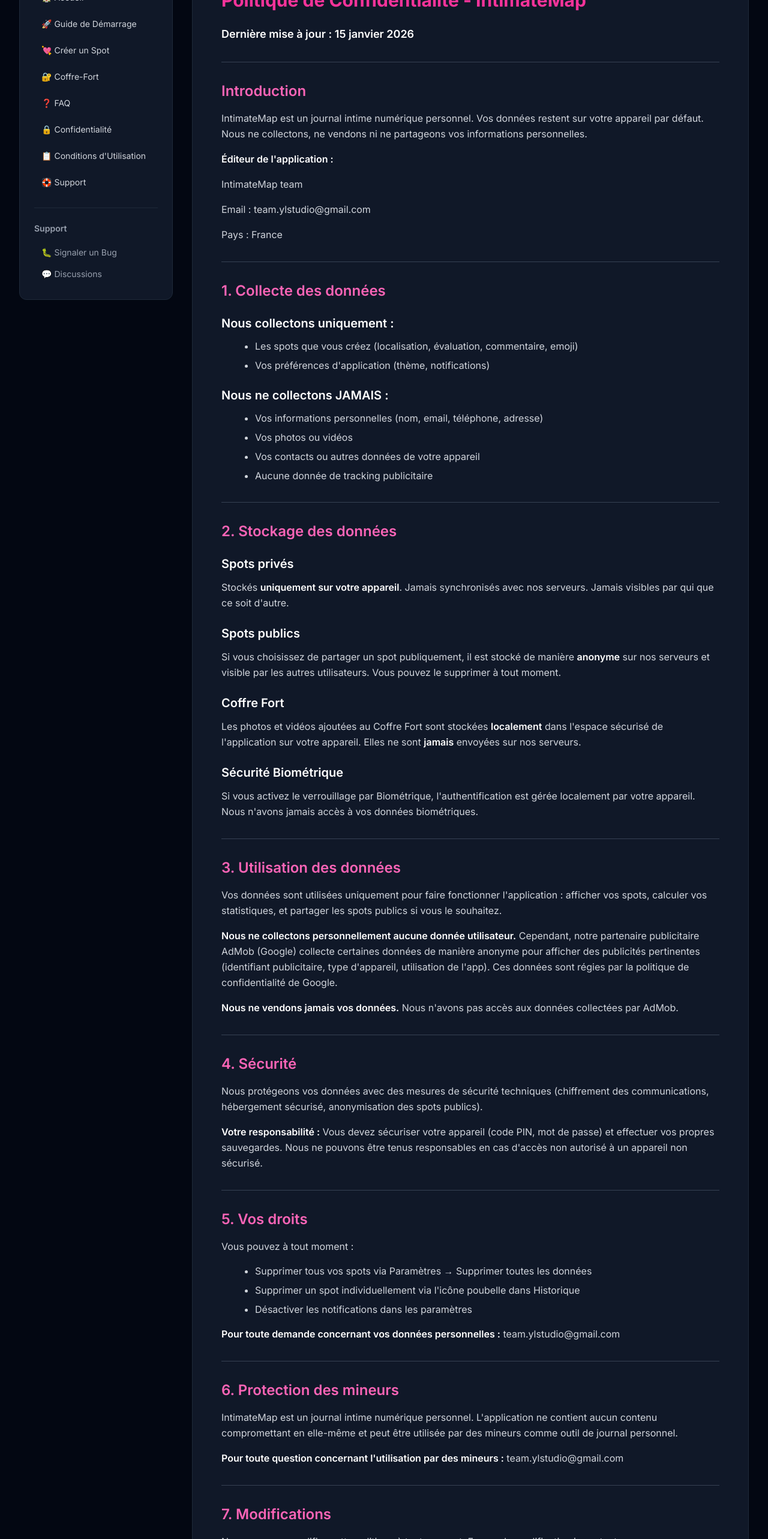
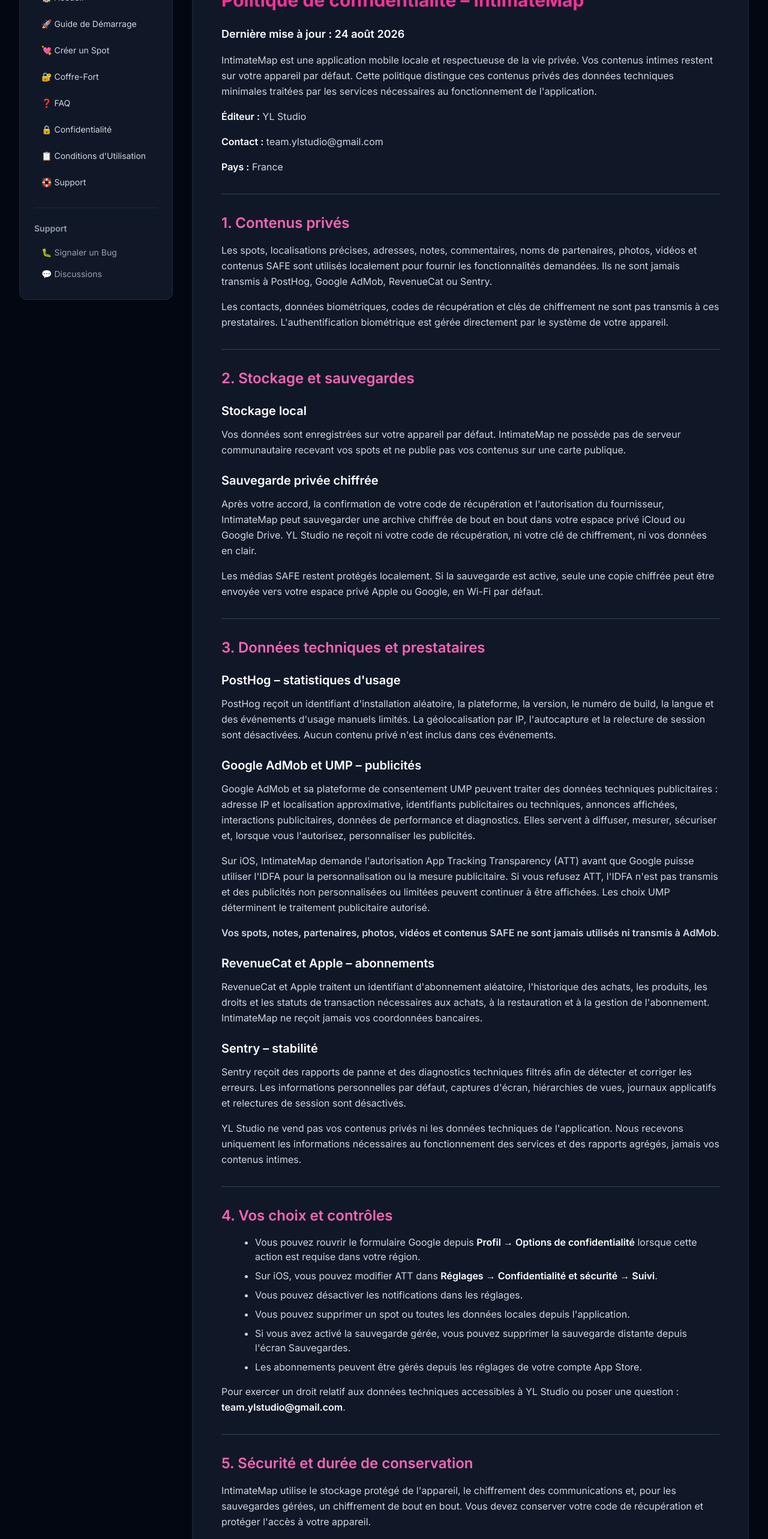
Before and after one commit to yanis81/IntimateMap_website, a Next.js app: page /privacy in a window 1280 px wide. Shown: the part 180-2746 px from the top of the page at 60% size. Built offline with nearby package versions, Linux system fonts and the light colour scheme.

Commit message:
Mettre à jour les documents légaux et la politique de confidentialité avec les dernières informations et clarifications sur la sécurité des données

```diff
--- a/src/app/faq/page.tsx
+++ b/src/app/faq/page.tsx
@@ -13,44 +13,33 @@
       <h3>Mes données sont-elles sécurisées ?</h3>
       <p><strong>OUI</strong>, absolument :</p>
       <ul>
-        <li><strong>Spots privés</strong> : Stockés uniquement sur votre appareil, jamais synchronisés</li>
-        <li><strong>Coffre-fort</strong> : Fichiers entièrement locaux, jamais uploadés</li>
-        <li><strong>Spots publics</strong> : Anonymes (aucun ID utilisateur, localisation approximative)</li>
+        <li><strong>Spots</strong> : stockés sur votre appareil par défaut</li>
+        <li><strong>SAFE</strong> : fichiers protégés localement</li>
+        <li>
+          <strong>Sauvegarde facultative</strong> : archive chiffrée de bout en bout dans votre
+          espace privé iCloud ou Google Drive
+        </li>
       </ul>
 
-      <h3>Qui peut voir mes spots publics ?</h3>
-      <p><strong>La communauté</strong> voit uniquement :</p>
-      <ul>
-        <li>Localisation approximative (arrondie)</li>
-        <li>Note (étoiles)</li>
-        <li>Emoji</li>
-      </ul>
-      <p><strong>Jamais visible</strong> :</p>
-      <ul>
-        <li>Votre identité</li>
-        <li>Commentaire privé</li>
-        <li>Adresse exacte</li>
-        <li>Historique complet</li>
-      </ul>
-
-      <h3>Puis-je supprimer mes spots publics ?</h3>
-      <p><strong>OUI</strong>, à tout moment :</p>
-      <ol>
-        <li>Ouvrez la modal historique (icône en bas à gauche)</li>
-        <li>Trouvez le spot à supprimer</li>
-        <li>Cliquez sur l'icône poubelle</li>
-        <li>Le spot est retiré de la carte publique ET de votre appareil</li>
-      </ol>
-
-      <h3>L'app collecte-t-elle mes données personnelles ?</h3>
-      <p><strong>L'application elle-même ne collecte AUCUNE donnée personnelle</strong> :</p>
+      <h3>L&apos;app collecte-t-elle mes données personnelles ?</h3>
+      <p><strong>Vos contenus privés ne sont pas transmis aux prestataires techniques</strong> :</p>
       <ul>
         <li>Aucun compte utilisateur requis</li>
-        <li>Aucun email collecté</li>
-        <li>Aucune donnée vendue à des tiers</li>
-        <li>Conformité RGPD</li>
+        <li>Aucun spot, note, partenaire, média ou contenu SAFE envoyé à AdMob</li>
+        <li>Aucun contenu privé envoyé à PostHog, RevenueCat ou Sentry</li>
       </ul>
-      <p><strong>Cependant</strong>, notre partenaire publicitaire <strong>AdMob (Google)</strong> collecte certaines données de manière anonyme pour afficher des publicités (identifiant publicitaire, type d'appareil). Ces données sont régies par la politique de confidentialité de Google.</p>
+      <p>
+        Des données techniques minimales sont néanmoins traitées par{' '}
+        <strong>Google AdMob/UMP</strong> pour les publicités, <strong>PostHog</strong> pour les
+        statistiques d&apos;usage limitées, <strong>RevenueCat</strong> pour les abonnements et{' '}
+        <strong>Sentry</strong> pour les diagnostics. Sur iOS, l&apos;IDFA n&apos;est utilisé
+        qu&apos;après autorisation ATT.
+      </p>
+      <p>
+        <a href="/privacy">
+          Consultez la politique de confidentialité complète et les contrôles disponibles.
+        </a>
+      </p>
 
       <hr />
 
@@ -240,30 +229,29 @@
       <h3>Quelle version iOS minimum ?</h3>
       <p><strong>iOS 13.0</strong> ou supérieur.</p>
 
-      <h3>L'app fonctionne-t-elle hors ligne ?</h3>
+      <h3>L&apos;app fonctionne-t-elle hors ligne ?</h3>
       <p><strong>Partiellement</strong> :</p>
       <p>✅ <strong>Fonctionne hors ligne</strong> :</p>
       <ul>
         <li>Créer des spots privés</li>
-        <li>Consulter l'historique</li>
+        <li>Consulter l&apos;historique</li>
         <li>Accéder au coffre-fort</li>
         <li>Voir les badges</li>
       </ul>
       <p>❌ <strong>Requiert internet</strong> :</p>
       <ul>
-        <li>Charger les spots publics sur la carte</li>
-        <li>Synchroniser les spots publics</li>
+        <li>Charger les fonds de carte</li>
+        <li>Créer ou restaurer une sauvegarde privée chiffrée</li>
         <li>Regarder les publicités</li>
         <li>Vérifier les abonnements</li>
       </ul>
 
-      <h3>Puis-je utiliser l'app sur plusieurs appareils ?</h3>
-      <p><strong>OUI</strong>, mais avec limitations :</p>
+      <h3>Puis-je utiliser l&apos;app sur plusieurs appareils ?</h3>
+      <p><strong>OUI</strong>, avec la sauvegarde facultative :</p>
       <ul>
-        <li><strong>Spots privés</strong> : Non synchronisés entre appareils</li>
-        <li><strong>Coffre-fort</strong> : Non synchronisé entre appareils</li>
-        <li><strong>Abonnement</strong> : Partagé via Family Sharing iOS (si configuré)</li>
-        <li><strong>Spots publics</strong> : Visibles sur tous les appareils (communauté)</li>
+        <li><strong>Données privées</strong> : restauration possible depuis une sauvegarde chiffrée dans le même écosystème</li>
+        <li><strong>Code de récupération</strong> : indispensable pour déchiffrer la sauvegarde</li>
+        <li><strong>Abonnement</strong> : restauré à partir du compte App Store</li>
       </ul>
 
       <hr />
--- a/src/app/privacy/page.tsx
+++ b/src/app/privacy/page.tsx
@@ -1,121 +1,216 @@
 import PageLayout from '@/components/PageLayout'
+
+const providerLinks = [
+  { name: 'Google', href: 'https://policies.google.com/privacy' },
+  { name: 'PostHog', href: 'https://posthog.com/privacy' },
+  { name: 'RevenueCat', href: 'https://www.revenuecat.com/privacy/' },
+  { name: 'Sentry', href: 'https://sentry.io/privacy/' },
+  { name: 'Apple', href: 'https://www.apple.com/legal/privacy/' },
+]
 
 export default function PrivacyPage() {
   return (
     <PageLayout>
       <div className="max-w-4xl mx-auto px-4 py-8">
-        <h1 className="text-4xl font-bold mb-4">Politique de Confidentialité - IntimateMap</h1>
+        <h1 className="text-4xl font-bold mb-4">Politique de confidentialité – IntimateMap</h1>
 
-        <p className="text-lg mb-8"><strong>Dernière mise à jour : 15 janvier 2026</strong></p>
+        <p className="text-lg mb-8">
+          <strong>Dernière mise à jour : 24 août 2026</strong>
+        </p>
+
+        <p className="mb-4">
+          IntimateMap est une application mobile locale et respectueuse de la vie privée. Vos
+          contenus intimes restent sur votre appareil par défaut. Cette politique distingue ces
+          contenus privés des données techniques minimales traitées par les services nécessaires au
+          fonctionnement de l&apos;application.
+        </p>
+
+        <p className="mb-2">
+          <strong>Éditeur :</strong> YL Studio
+        </p>
+        <p className="mb-1">
+          <strong>Contact :</strong> team.ylstudio@gmail.com
+        </p>
+        <p className="mb-4">
+          <strong>Pays :</strong> France
+        </p>
 
         <hr className="my-8" />
 
-        <h2 className="text-3xl font-bold mt-8 mb-4">Introduction</h2>
-
-        <p className="mb-4">IntimateMap est un journal intime numérique personnel. Vos données restent sur votre appareil par défaut. Nous ne collectons, ne vendons ni ne partageons vos informations personnelles.</p>
-
-        <p className="mb-2"><strong>Éditeur de l&apos;application :</strong></p>
-        <p className="mb-1">IntimateMap team</p>
-        <p className="mb-1">Email : team.ylstudio@gmail.com</p>
-        <p className="mb-4">Pays : France</p>
+        <h2 className="text-3xl font-bold mt-8 mb-4">1. Contenus privés</h2>
+        <p className="mb-4">
+          Les spots, localisations précises, adresses, notes, commentaires, noms de partenaires,
+          photos, vidéos et contenus SAFE sont utilisés localement pour fournir les fonctionnalités
+          demandées. Ils ne sont jamais transmis à PostHog, Google AdMob, RevenueCat ou Sentry.
+        </p>
+        <p className="mb-4">
+          Les contacts, données biométriques, codes de récupération et clés de chiffrement ne sont
+          pas transmis à ces prestataires. L&apos;authentification biométrique est gérée directement
+          par le système de votre appareil.
+        </p>
 
         <hr className="my-8" />
 
-        <h2 className="text-3xl font-bold mt-8 mb-4">1. Collecte des données</h2>
+        <h2 className="text-3xl font-bold mt-8 mb-4">2. Stockage et sauvegardes</h2>
+        <h3 className="text-2xl font-bold mt-6 mb-3">Stockage local</h3>
+        <p className="mb-4">
+          Vos données sont enregistrées sur votre appareil par défaut. IntimateMap ne possède pas de
+          serveur communautaire recevant vos spots et ne publie pas vos contenus sur une carte
+          publique.
+        </p>
 
-        <h3 className="text-2xl font-bold mt-6 mb-3">Nous collectons uniquement :</h3>
+        <h3 className="text-2xl font-bold mt-6 mb-3">Sauvegarde privée chiffrée</h3>
+        <p className="mb-4">
+          Après votre accord, la confirmation de votre code de récupération et l&apos;autorisation du
+          fournisseur, IntimateMap peut sauvegarder une archive chiffrée de bout en bout dans votre
+          espace privé iCloud ou Google Drive. YL Studio ne reçoit ni votre code de récupération, ni
+          votre clé de chiffrement, ni vos données en clair.
+        </p>
+        <p className="mb-4">
+          Les médias SAFE restent protégés localement. Si la sauvegarde est active, seule une copie
+          chiffrée peut être envoyée vers votre espace privé Apple ou Google, en Wi-Fi par défaut.
+        </p>
 
-        <ul className="list-disc pl-8 mb-4 space-y-1">
-          <li>Les spots que vous créez (localisation, évaluation, commentaire, emoji)</li>
-          <li>Vos préférences d&apos;application (thème, notifications)</li>
+        <hr className="my-8" />
+
+        <h2 className="text-3xl font-bold mt-8 mb-4">3. Données techniques et prestataires</h2>
+        <h3 className="text-2xl font-bold mt-6 mb-3">PostHog – statistiques d&apos;usage</h3>
+        <p className="mb-4">
+          PostHog reçoit un identifiant d&apos;installation aléatoire, la plateforme, la version, le
+          numéro de build, la langue et des événements d&apos;usage manuels limités. La géolocalisation
+          par IP, l&apos;autocapture et la relecture de session sont désactivées. Aucun contenu privé
+          n&apos;est inclus dans ces événements.
+        </p>
+
+        <h3 className="text-2xl font-bold mt-6 mb-3">Google AdMob et UMP – publicités</h3>
+        <p className="mb-4">
+          Google AdMob et sa plateforme de consentement UMP peuvent traiter des données techniques
+          publicitaires : adresse IP et localisation approximative, identifiants publicitaires ou
+          techniques, annonces affichées, interactions publicitaires, données de performance et
+          diagnostics. Elles servent à diffuser, mesurer, sécuriser et, lorsque vous l&apos;autorisez,
+          personnaliser les publicités.
+        </p>
+        <p className="mb-4">
+          Sur iOS, IntimateMap demande l&apos;autorisation App Tracking Transparency (ATT) avant que
+          Google puisse utiliser l&apos;IDFA pour la personnalisation ou la mesure publicitaire. Si
+          vous refusez ATT, l&apos;IDFA n&apos;est pas transmis et des publicités non personnalisées ou
+          limitées peuvent continuer à être affichées. Les choix UMP déterminent le traitement
+          publicitaire autorisé.
+        </p>
+        <p className="mb-4 font-semibold">
+          Vos spots, notes, partenaires, photos, vidéos et contenus SAFE ne sont jamais utilisés ni
+          transmis à AdMob.
+        </p>
+
+        <h3 className="text-2xl font-bold mt-6 mb-3">RevenueCat et Apple – abonnements</h3>
+        <p className="mb-4">
+          RevenueCat et Apple traitent un identifiant d&apos;abonnement aléatoire, l&apos;historique des
+          achats, les produits, les droits et les statuts de transaction nécessaires aux achats, à
+          la restauration et à la gestion de l&apos;abonnement. IntimateMap ne reçoit jamais vos
+          coordonnées bancaires.
+        </p>
+
+        <h3 className="text-2xl font-bold mt-6 mb-3">Sentry – stabilité</h3>
+        <p className="mb-4">
+          Sentry reçoit des rapports de panne et des diagnostics techniques filtrés afin de détecter
+          et corriger les erreurs. Les informations personnelles par défaut, captures d&apos;écran,
+          hiérarchies de vues, journaux applicatifs et relectures de session sont désactivés.
+        </p>
+        <p className="mb-4">
+          YL Studio ne vend pas vos contenus privés ni les données techniques de l&apos;application. Nous
+          recevons uniquement les informations nécessaires au fonctionnement des services et des
+          rapports agrégés, jamais vos contenus intimes.
+        </p>
+
+        <hr className="my-8" />
+
+        <h2 className="text-3xl font-bold mt-8 mb-4">4. Vos choix et contrôles</h2>
+        <ul className="list-disc pl-8 mb-4 space-y-2">
+          <li>
+            Vous pouvez rouvrir le formulaire Google depuis{' '}
+            <strong>Profil → Options de confidentialité</strong> lorsque cette action est requise dans
+            votre région.
+          </li>
+          <li>
+            Sur iOS, vous pouvez modifier ATT dans{' '}
+            <strong>Réglages → Confidentialité et sécurité → Suivi</strong>.
+          </li>
+          <li>Vous pouvez désactiver les notifications dans les réglages.</li>
+          <li>Vous pouvez supprimer un spot ou toutes les données locales depuis l&apos;application.</li>
+          <li>
+            Si vous avez activé la sauvegarde gérée, vous pouvez supprimer la sauvegarde distante
+            depuis l&apos;écran Sauvegardes.
+          </li>
+          <li>Les abonnements peuvent être gérés depuis les réglages de votre compte App Store.</li>
         </ul>
+        <p className="mb-4">
+          Pour exercer un droit relatif aux données techniques accessibles à YL Studio ou poser une
+          question : <strong>team.ylstudio@gmail.com</strong>.
+        </p>
 
-        <h3 className="text-2xl font-bold mt-6 mb-3">Nous ne collectons JAMAIS :</h3>
+        <hr className="my-8" />
 
-        <ul className="list-disc pl-8 mb-4 space-y-1">
-          <li>Vos informations personnelles (nom, email, téléphone, adresse)</li>
-          <li>Vos photos ou vidéos</li>
-          <li>Vos contacts ou autres données de votre appareil</li>
-          <li>Aucune donnée de tracking publicitaire</li>
+        <h2 className="text-3xl font-bold mt-8 mb-4">5. Sécurité et durée de conservation</h2>
+        <p className="mb-4">
+          IntimateMap utilise le stockage protégé de l&apos;appareil, le chiffrement des communications
+          et, pour les sauvegardes gérées, un chiffrement de bout en bout. Vous devez conserver votre
+          code de récupération et protéger l&apos;accès à votre appareil.
+        </p>
+        <p className="mb-4">
+          Les données locales restent présentes jusqu&apos;à leur suppression dans l&apos;application ou
+          jusqu&apos;à la désinstallation. Les prestataires conservent les données techniques selon
+          leurs propres durées légales et opérationnelles. Les sauvegardes privées restent dans votre
+          espace Apple ou Google jusqu&apos;à leur suppression.
+        </p>
+
+        <hr className="my-8" />
+
+        <h2 className="text-3xl font-bold mt-8 mb-4">6. Protection des mineurs</h2>
+        <p className="mb-4">
+          IntimateMap est destiné aux adultes âgés de 18 ans ou plus et n&apos;est pas destiné aux
+          mineurs.
+        </p>
+
+        <hr className="my-8" />
+
+        <h2 className="text-3xl font-bold mt-8 mb-4">7. Politiques des prestataires</h2>
+        <ul className="list-disc pl-8 mb-4 space-y-2">
+          {providerLinks.map((provider) => (
+            <li key={provider.name}>
+              <a
+                href={provider.href}
+                target="_blank"
+                rel="noopener noreferrer"
+                className="text-pink-400 hover:text-pink-300 underline"
+              >
+                Politique de confidentialité de {provider.name}
+              </a>
+            </li>
+          ))}
         </ul>
 
         <hr className="my-8" />
 
-        <h2 className="text-3xl font-bold mt-8 mb-4">2. Stockage des données</h2>
-
-        <h3 className="text-2xl font-bold mt-6 mb-3">Spots privés</h3>
-
-        <p className="mb-4">Stockés <strong>uniquement sur votre appareil</strong>. Jamais synchronisés avec nos serveurs. Jamais visibles par qui que ce soit d&apos;autre.</p>
-
-        <h3 className="text-2xl font-bold mt-6 mb-3">Spots publics</h3>
-
-        <p className="mb-4">Si vous choisissez de partager un spot publiquement, il est stocké de manière <strong>anonyme</strong> sur nos serveurs et visible par les autres utilisateurs. Vous pouvez le supprimer à tout moment.</p>
-
-        <h3 className="text-2xl font-bold mt-6 mb-3">Coffre Fort</h3>
-
-        <p className="mb-4">Les photos et vidéos ajoutées au Coffre Fort sont stockées <strong>localement</strong> dans l&apos;espace sécurisé de l&apos;application sur votre appareil. Elles ne sont <strong>jamais</strong> envoyées sur nos serveurs.</p>
-
-        <h3 className="text-2xl font-bold mt-6 mb-3">Sécurité Biométrique</h3>
-
-        <p className="mb-4">Si vous activez le verrouillage par Biométrique, l&apos;authentification est gérée localement par votre appareil. Nous n&apos;avons jamais accès à vos données biométriques.</p>
+        <h2 className="text-3xl font-bold mt-8 mb-4">8. Modifications et contact</h2>
+        <p className="mb-4">
+          Cette politique peut évoluer avec les fonctionnalités ou les obligations applicables. En
+          cas de modification importante, IntimateMap pourra vous en informer dans l&apos;application.
+        </p>
+        <p className="mb-4">
+          <strong>Contact :</strong> team.ylstudio@gmail.com
+        </p>
 
         <hr className="my-8" />
 
-        <h2 className="text-3xl font-bold mt-8 mb-4">3. Utilisation des données</h2>
-
-        <p className="mb-4">Vos données sont utilisées uniquement pour faire fonctionner l&apos;application : afficher vos spots, calculer vos statistiques, et partager les spots publics si vous le souhaitez.</p>
-
-        <p className="mb-4"><strong>Nous ne collectons personnellement aucune donnée utilisateur.</strong> Cependant, notre partenaire publicitaire AdMob (Google) collecte certaines données de manière anonyme pour afficher des publicités pertinentes (identifiant publicitaire, type d&apos;appareil, utilisation de l&apos;app). Ces données sont régies par la politique de confidentialité de Google.</p>
-
-        <p className="mb-4"><strong>Nous ne vendons jamais vos données.</strong> Nous n&apos;avons pas accès aux données collectées par AdMob.</p>
-
-        <hr className="my-8" />
-
-        <h2 className="text-3xl font-bold mt-8 mb-4">4. Sécurité</h2>
-
-        <p className="mb-4">Nous protégeons vos données avec des mesures de sécurité techniques (chiffrement des communications, hébergement sécurisé, anonymisation des spots publics).</p>
-
-        <p className="mb-4"><strong>Votre responsabilité :</strong> Vous devez sécuriser votre appareil (code PIN, mot de passe) et effectuer vos propres sauvegardes. Nous ne pouvons être tenus responsables en cas d&apos;accès non autorisé à un appareil non sécurisé.</p>
-
-        <hr className="my-8" />
-
-        <h2 className="text-3xl font-bold mt-8 mb-4">5. Vos droits</h2>
-
-        <p className="mb-4">Vous pouvez à tout moment :</p>
-
-        <ul className="list-disc pl-8 mb-4 space-y-1">
-          <li>Supprimer tous vos spots via Paramètres → Supprimer toutes les données</li>
-          <li>Supprimer un spot individuellement via l&apos;icône poubelle dans Historique</li>
-          <li>Désactiver les notifications dans les paramètres</li>
-        </ul>
-
-        <p className="mb-4"><strong>Pour toute demande concernant vos données personnelles :</strong> team.ylstudio@gmail.com</p>
-
-        <hr className="my-8" />
-
-        <h2 className="text-3xl font-bold mt-8 mb-4">6. Protection des mineurs</h2>
-
-        <p className="mb-4">IntimateMap est un journal intime numérique personnel. L&apos;application ne contient aucun contenu compromettant en elle-même et peut être utilisée par des mineurs comme outil de journal personnel.</p>
-
-        <p className="mb-4"><strong>Pour toute question concernant l&apos;utilisation par des mineurs :</strong> team.ylstudio@gmail.com</p>
-
-        <hr className="my-8" />
-
-        <h2 className="text-3xl font-bold mt-8 mb-4">7. Modifications</h2>
-
-        <p className="mb-4">Nous pouvons modifier cette politique à tout moment. En cas de modification importante, nous vous en informerons via l&apos;application.</p>
-
-        <hr className="my-8" />
-
-        <h2 className="text-3xl font-bold mt-8 mb-4">8. Contact</h2>
-
-        <p className="mb-4"><strong>Pour toute question concernant vos données personnelles :</strong> team.ylstudio@gmail.com</p>
-
-        <hr className="my-8" />
-
-        <p className="text-sm italic mb-2"><strong>Dernière mise à jour :</strong> 15 janvier 2026</p>
-        <p className="text-sm italic mb-2"><strong>Éditeur :</strong> YL Studio</p>
-        <p className="text-sm italic"><strong>Email de contact :</strong> team.ylstudio@gmail.com</p>
+        <p className="text-sm italic mb-2">
+          <strong>Dernière mise à jour :</strong> 24 août 2026
+        </p>
+        <p className="text-sm italic mb-2">
+          <strong>Éditeur :</strong> YL Studio
+        </p>
+        <p className="text-sm italic">
+          <strong>Email de contact :</strong> team.ylstudio@gmail.com
+        </p>
       </div>
     </PageLayout>
   )
```
Also changed, not shown: 1 other file (tests, documents, lock files or other folders).
